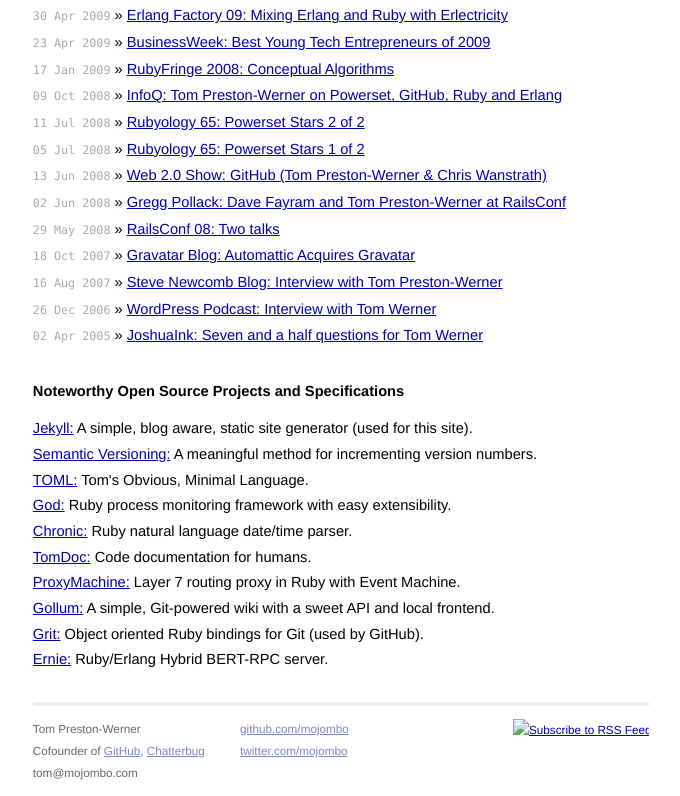
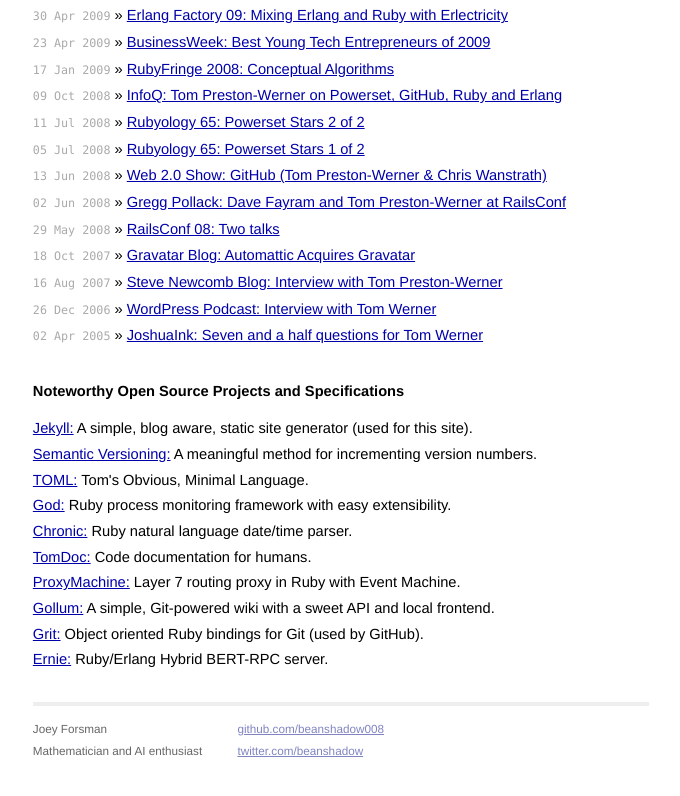
Before and after one commit to beanshadow008/beanshadow008.github.io, a plain HTML site: page index.html in a window 1280 px wide. Shown: the part 1781-2577 px from the top of the page, without its empty margins (299-979 px from the left). After the commit the page ends 2555 px from the top, so only its background shows below. Drawn offline with Linux system fonts and the light colour scheme.

Commit message:
Edited basics

```diff
--- a/index.html
+++ b/index.html
@@ -158,26 +158,18 @@
       <div class="footer">
         <div class="contact">
           <p>
-            Tom Preston-Werner
+            Joey Forsman
             <br />
-            Cofounder of
-            <a href="https://github.com/">GitHub</a>,
-            <a href="https://chatterbug.com/">Chatterbug</a>
-            <br />
-            tom@mojombo.com
+            Mathematician and AI enthusiast
           </p>
         </div>
         <div class="contact">
           <p>
-            <a href="https://github.com/mojombo/">github.com/mojombo</a><br />
-            <a href="https://twitter.com/mojombo/">twitter.com/mojombo</a><br />
+            <a href="https://github.com/beanshadow008">github.com/beanshadow008</a><br />
+            <a href="https://twitter.com/beanshadow">twitter.com/beanshadow</a>
           </p>
         </div>
-        <div class="rss">
-          <a href="https://feeds.feedburner.com/tom-preston-werner">
-            <img src="/images/rss.png" alt="Subscribe to RSS Feed" />
-          </a>
-        </div>
+        <!-- RSS link removed -->
       </div>
     </div>
   </body>
```
Also changed, not shown: images/no-face.png (added).
